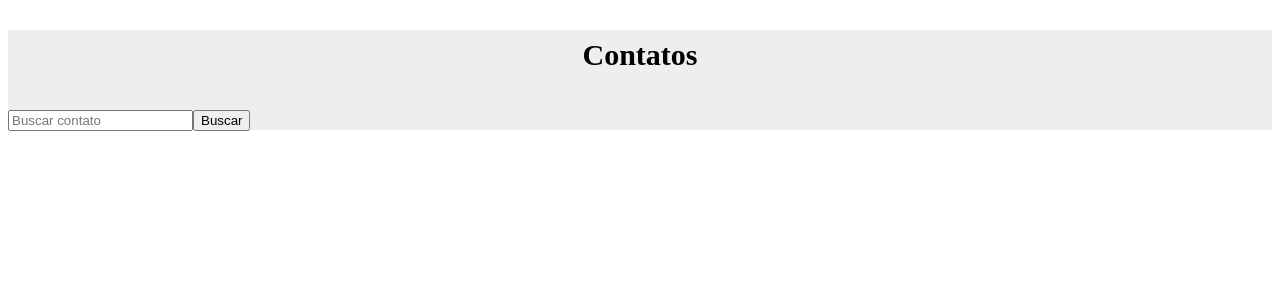
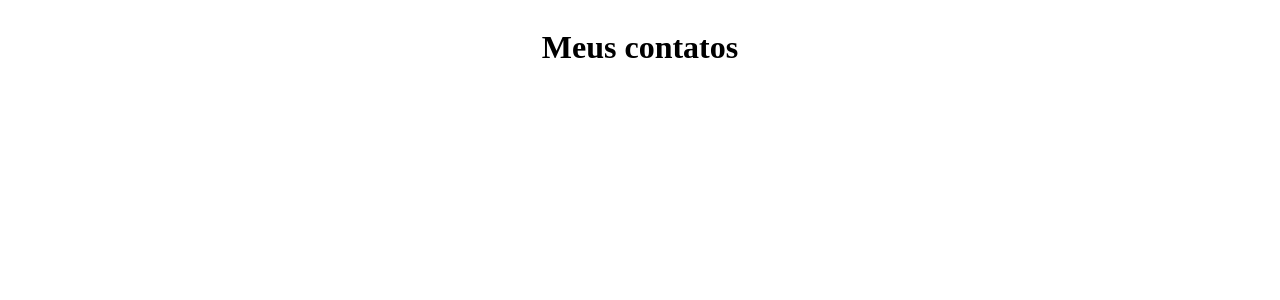
Before and after one commit to isabelaramoss/listacontatos_redux, a React (Create React App) app: page / in a window 1280 px wide. Shown: the top 300 px of the page. Built offline with nearby package versions, Linux system fonts and the light colour scheme.

Commit message:
montando header

```diff
--- a/src/App.tsx
+++ b/src/App.tsx
@@ -1,8 +1,7 @@
-//import React from 'react'
 import Header from './containers/Header'
 
 function App() {
-  return <Header />
+  return <Header></Header>
 }
 
 export default App
--- a/src/containers/Header/index.tsx
+++ b/src/containers/Header/index.tsx
@@ -1,15 +1,11 @@
-import { Header, Titulo } from './style'
+import { HeaderContainer } from './style'
 
-const Cabecalho = () => {
+const Header = () => {
   return (
-    <Header>
-      <Titulo>Contatos</Titulo>
-      <form>
-        <input placeholder="Buscar contato" />
-        <button>Buscar</button>
-      </form>
-    </Header>
+    <HeaderContainer>
+      <h1>Meus contatos</h1>
+    </HeaderContainer>
   )
 }
 
-export default Cabecalho
+export default Header
--- a/src/containers/Header/style.ts
+++ b/src/containers/Header/style.ts
@@ -1,14 +1,18 @@
 import styled from 'styled-components'
 
-export const Header = styled.header`
-  height: 100px;
+export const HeaderContainer = styled.header`
   width: 100%;
-  background-color: #eee;
+  heigh: 20rem;
+  background-color: #fff;
+  display: flex;
+  align-items: center;
+  justify-content: center;
+  gap: 32px;
+
+  h1 {
+    font-size: 32px;
+    font-weight: bold;
+    color: #000;
+  }
 `
-
-export const Titulo = styled.h3`
-  font-size: 30px;
-  text-align: center;
-  padding: 8px;
-  color: #010101;
-`
+//mudar cor h1 para branco depois de adicionar o fundo
```
Also changed, not shown: src/styles/index.ts (+4 -7 lines).
